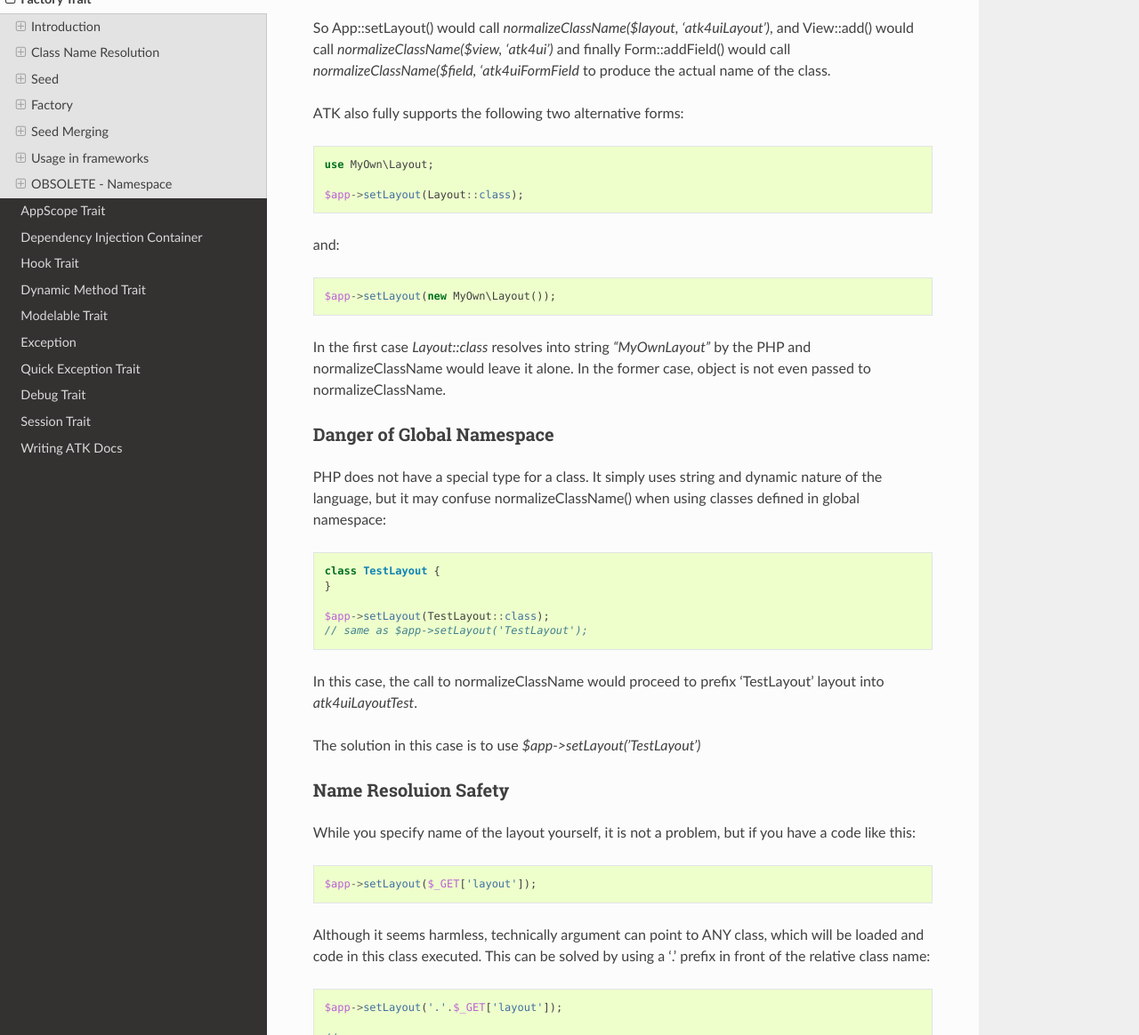
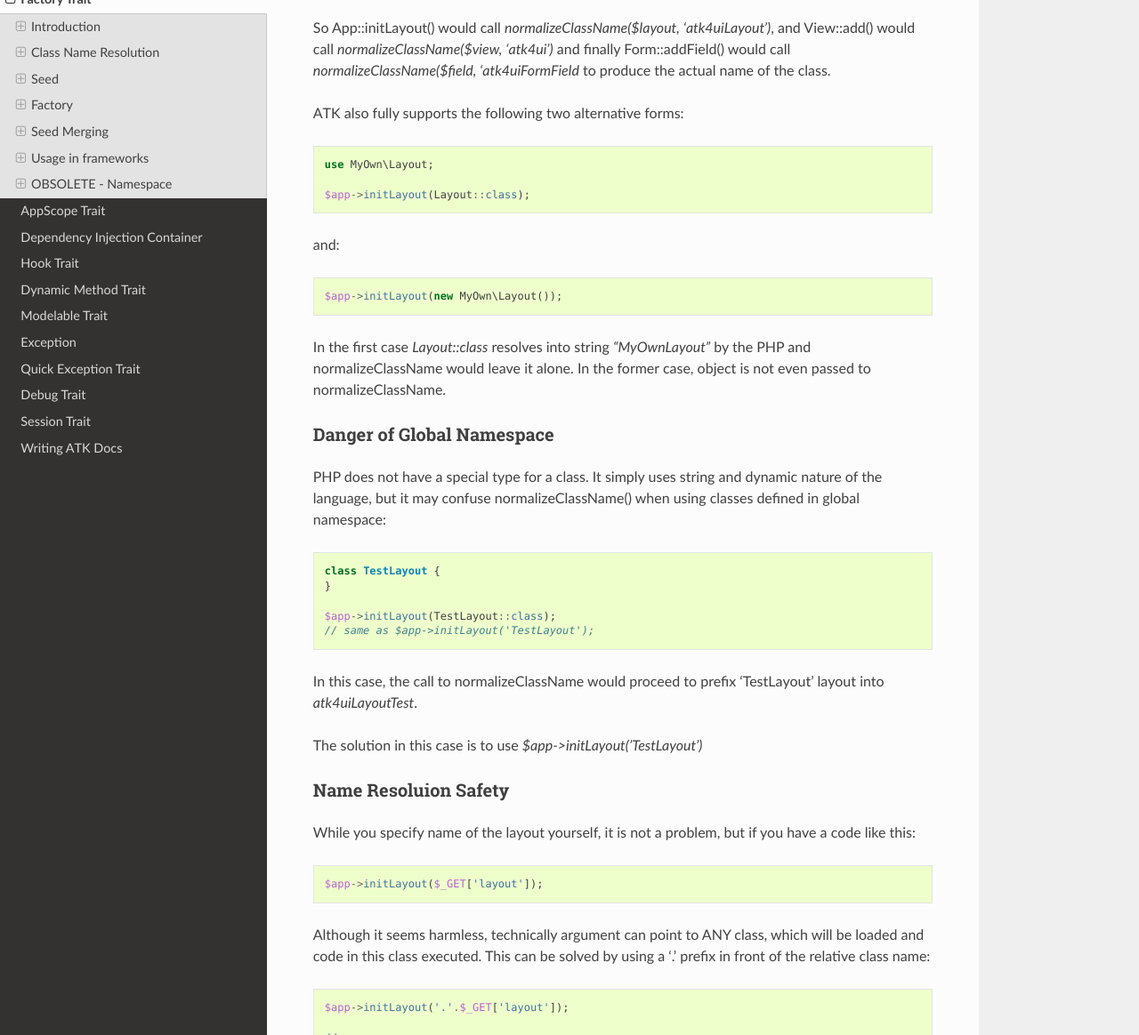
Before and after one commit to atk4/core, a Sphinx documentation site: the page built from docs/factory.rst, in a window 1280 px wide and 1400 px high, scrolled down 1169 px, cut to the strip 236-1400 px from the top of the window. Shown: the whole strip at 89% size. Built offline with Sphinx 7.4.7 and the Read the Docs theme 2.0.0, drawn with Linux system fonts in a browser that asks for light colours; cross-references to code outside the pages are shown as plain code; some of the changed text lies outside the part shown.

Commit message:
setLayout -> initLayout (#130)
* setLayout -> initLayout

* Apply fixes from StyleCI

* style

```diff
--- a/docs/factory.rst
+++ b/docs/factory.rst
@@ -42,7 +42,7 @@ Class Name Resolution
 
 Ability to specify only name of the class in ATK is used to keep code clean::
 
-   $app->setLayout('Centered');
+   $app->initLayout('Centered');
    $form = $app->add('Form');
    $form->addField('food_selection', ['Lookup', 'model'=>Model\Food::class]);
 
@@ -52,7 +52,7 @@ various methods are able to accept short identifiers for a simple syntax.
 
 .. php:method:: normalizeClassName($name, $prefix = null)
 
-So App::setLayout() would call `normalizeClassName($layout, 'atk4\ui\Layout')`,
+So App::initLayout() would call `normalizeClassName($layout, 'atk4\ui\Layout')`,
 and View::add() would call `normalizeClassName($view, 'atk4\ui')` and finally
 Form::addField() would call `normalizeClassName($field, 'atk4\ui\FormField` to
 produce the actual name of the class.
@@ -61,11 +61,11 @@ ATK also fully supports the following two alternative forms::
 
    use MyOwn\Layout;
 
-   $app->setLayout(Layout::class);
+   $app->initLayout(Layout::class);
 
 and::
 
-   $app->setLayout(new MyOwn\Layout());
+   $app->initLayout(new MyOwn\Layout());
 
 In the first case `Layout::class` resolves into string `"MyOwn\Layout"` by the
 PHP and normalizeClassName would leave it alone. In the former case, object is
@@ -81,13 +81,13 @@ classes defined in global namespace::
    class TestLayout {
    }
 
-   $app->setLayout(TestLayout::class);
-   // same as $app->setLayout('TestLayout');
+   $app->initLayout(TestLayout::class);
+   // same as $app->initLayout('TestLayout');
 
 In this case, the call to normalizeClassName would proceed to prefix 'TestLayout' layout
 into `\atk4\ui\Layout\Test`.
 
-The solution in this case is to use `$app->setLayout('\TestLayout')`
+The solution in this case is to use `$app->initLayout('\TestLayout')`
 
 Name Resoluion Safety
 ---------------------
@@ -95,17 +95,17 @@ Name Resoluion Safety
 While you specify name of the layout yourself, it is not a problem, but if
 you have a code like this::
 
-   $app->setLayout($_GET['layout']);
+   $app->initLayout($_GET['layout']);
 
 Although it seems harmless, technically argument can point to ANY class, which
 will be loaded and code in this class executed. This can be solved by using
 a '.' prefix in front of the relative class name::
 
-   $app->setLayout('.'.$_GET['layout']);
+   $app->initLayout('.'.$_GET['layout']);
 
    // or
 
-   $app->setLayout('.Centered');
+   $app->initLayout('.Centered');
 
 Sub-namespaces
 --------------
@@ -115,12 +115,12 @@ Sometimes developers prefer to use sub-namespaces, so instead of
 to use `\atk4\ui\Layout\Centererd\Login`. This becomes another problem
 for the resolution::
 
-   $app->setLayout('Centered\Login');
+   $app->initLayout('Centered\Login');
 
 This actually looks like the a string generated by `use Centered; Login::class`
 and to avoid, the following syntax can be used::
 
-   $app->setLayout('Centered/Login');
+   $app->initLayout('Centered/Login');
 
 Substituting / Overriding classes
 ---------------------------------
```
Also changed, not shown: 4 other files.
